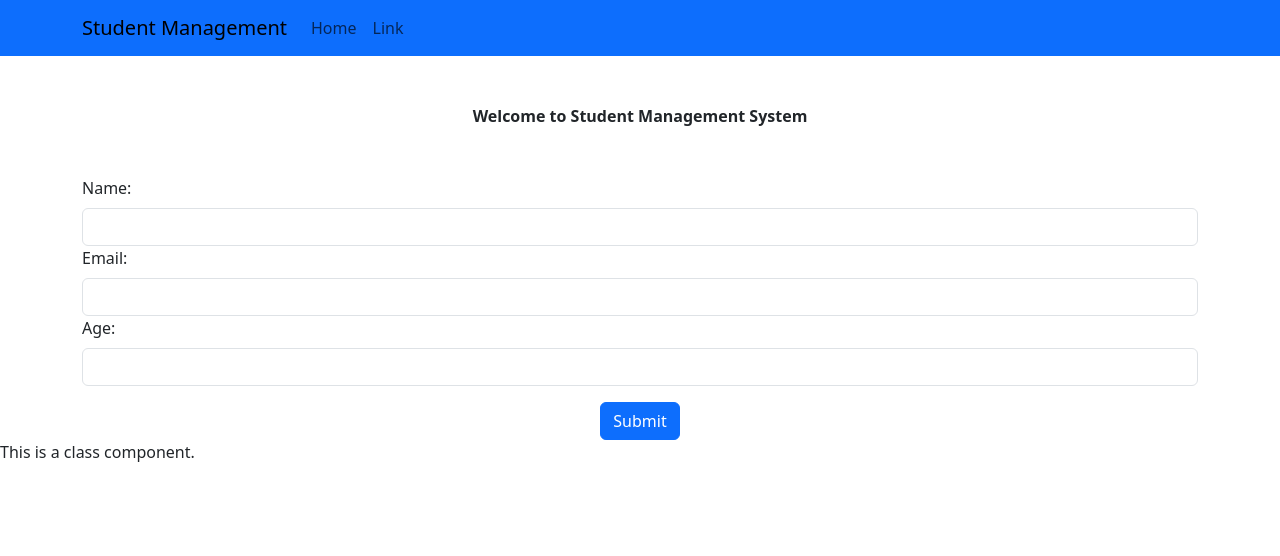
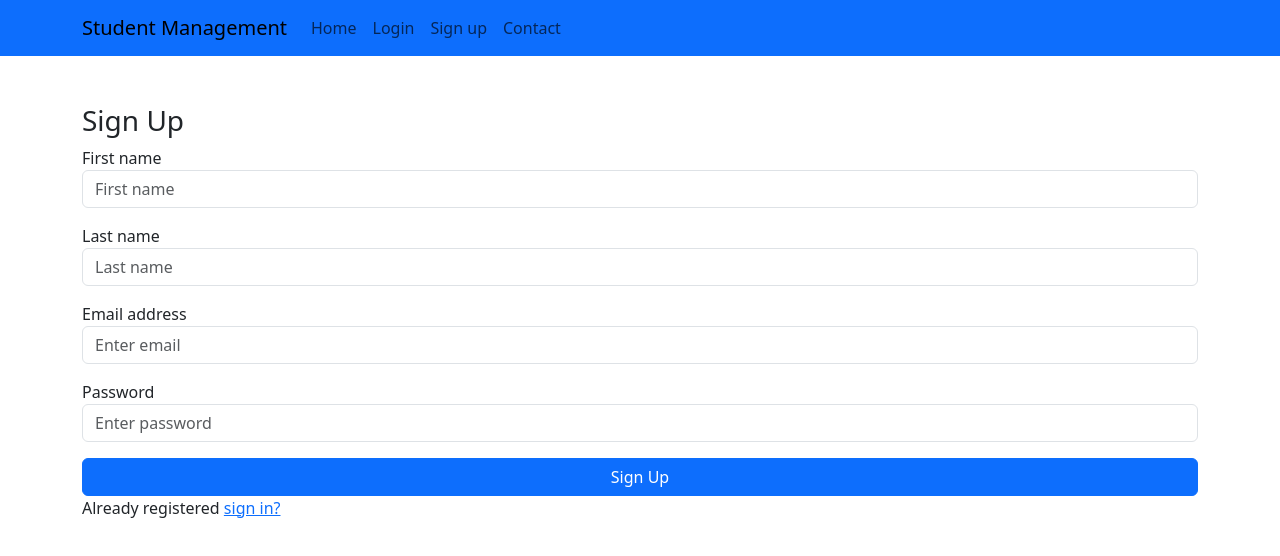
Before and after one commit to Pratikshasg17/React_Demo, a React (Create React App) app: page /signup in a window 1280 px wide. Shown: the top 556 px of the page. Built offline with nearby package versions, Linux system fonts and the light colour scheme.

Commit message:
updated code

```diff
--- a/package.json
+++ b/package.json
@@ -10,6 +10,7 @@
     "react": "^18.2.0",
     "react-bootstrap": "^2.8.0",
     "react-dom": "^18.2.0",
+    "react-router-dom": "^6.14.1",
     "react-scripts": "5.0.1",
     "web-vitals": "^2.1.4"
   },
--- a/src/app/App.js
+++ b/src/app/App.js
@@ -1,15 +1,26 @@
-import { Display, Log} from "../component/Add";
-import Navbar from "../component/Nav";
-import Profile from "../component/Profile";
+import React from "react";
+import { BrowserRouter, Routes, Route } from "react-router-dom";
+import { Login } from "../component/Login";
+import Header from "../component/Header";
+import Home from "../component/Home";
+import About from "../component/About";
+import Contact from "../component/Contact";
+import SignUp from "../component/Signup";
 import "./App.css";
 
 function App() {
   return (
     <>
-      <Navbar title="Student Management" />
-      <Display/>
-      <Log/>
-      <Profile/>
+      <BrowserRouter>
+        <Header />
+        <Routes>
+          <Route path="/" element={<Home />} />
+          <Route path="login" element={<Login />} />
+          <Route path="about" element={<About />} />
+          <Route path="contact" element={<Contact />} />
+          <Route path="signup" element={<SignUp />} />
+        </Routes>
+      </BrowserRouter>
     </>
   );
 }
--- /dev/null
+++ b/src/component/About.js
@@ -0,0 +1,11 @@
+import React, { Component } from "react";
+
+export default class About extends Component {
+  render() {
+    return (
+      <div>
+        <h1>Hello, I Am About Page</h1>
+      </div>
+    );
+  }
+}
--- a/src/component/Add.js
+++ /dev/null
@@ -1,40 +0,0 @@
-import React from "react";
-import Form from "react-bootstrap/Form";
-import Button from "react-bootstrap/Button";
-
-function Display() {
-  return (
-    <div className="container text-center mt-5">
-      <b>Welcome to Student Management System</b>
-    </div>
-  );
-}
-
-
-function Log() {
-  return (
-    <Form>
-      <div className="container mt-5">
-        <div class="mb-3 align-center"></div>
-        <Form.Group>
-          <Form.Label>Name:</Form.Label>
-          <Form.Control type="text" />
-        </Form.Group>
-        <Form.Group>
-          <Form.Label>Email:</Form.Label>
-          <Form.Control type="email" />
-        </Form.Group>
-        <Form.Group>
-          <Form.Label>Age:</Form.Label>
-          <Form.Control type="number" />
-        </Form.Group>
-        <div className="container text-center mt-3">
-          <Button variant="primary" type="submit">
-            Submit
-          </Button>
-        </div>
-      </div>
-    </Form>
-  );
-}
-export { Display, Log };
--- /dev/null
+++ b/src/component/Contact.js
@@ -0,0 +1,33 @@
+import React, { Component } from "react";
+import Form from "react-bootstrap/Form";
+import Button from "react-bootstrap/Button";
+
+export default class Contact extends Component {
+  render() {
+    return (
+      <>
+        <div className="container text-center mt-5">
+          <b>I Am Contact us page</b>
+        </div>
+        <Form>
+          <div className="container mt-5">
+            <div class="mb-3 align-center"></div>
+            <Form.Group>
+              <Form.Label>Email:</Form.Label>
+              <Form.Control type="email" />
+            </Form.Group>
+            <Form.Group>
+              <Form.Label>Your Query:</Form.Label>
+              <Form.Control type="text" />
+            </Form.Group>
+            <div className="container text-center mt-3">
+              <Button variant="primary" type="submit">
+                Submit
+              </Button>
+            </div>
+          </div>
+        </Form>
+      </>
+    );
+  }
+}
--- /dev/null
+++ b/src/component/Header.js
@@ -0,0 +1,23 @@
+import { Nav, Navbar, Container } from "react-bootstrap";
+
+function Header() {
+  return (
+    <div class="topnav">
+      <Navbar bg="primary" expand="md">
+        <Container>
+          <Navbar.Brand href="/">Student Management</Navbar.Brand>
+          <Navbar.Toggle aria-controls="basic-navbar-nav" />
+          <Navbar.Collapse id="basic-navbar-nav">
+            <Nav className="me-auto">
+              <Nav.Link href="/">Home</Nav.Link>
+              <Nav.Link href="/login">Login</Nav.Link>
+              <Nav.Link href="/signup">Sign up</Nav.Link>
+              <Nav.Link href="/contact">Contact</Nav.Link>
+            </Nav>
+          </Navbar.Collapse>
+        </Container>
+      </Navbar>
+    </div>
+  );
+}
+export default Header;
--- /dev/null
+++ b/src/component/Home.js
@@ -0,0 +1,13 @@
+import React, { Component } from "react";
+import img1 from "../images/student.jpg";
+
+export default class Home extends Component {
+  render() {
+    return (
+      <div>
+        <h1>Welcome to Home Page</h1>
+        <img src={img1} alt="cat" width="1200" height="500" />
+      </div>
+    );
+  }
+}
--- /dev/null
+++ b/src/component/Login.js
@@ -0,0 +1,33 @@
+import React from "react";
+import Form from "react-bootstrap/Form";
+import Button from "react-bootstrap/Button";
+
+function Login() {
+  return (
+    <>
+      <div className="container text-center mt-5">
+        <b>Student Login System</b>
+      </div>
+
+      <Form>
+        <div className="container mt-5">
+          <div class="mb-3 align-center"></div>
+          <Form.Group>
+            <Form.Label>Email:</Form.Label>
+            <Form.Control type="email" />
+          </Form.Group>
+          <Form.Group>
+            <Form.Label>Password:</Form.Label>
+            <Form.Control type="password" />
+          </Form.Group>
+          <div className="container text-center mt-3">
+            <Button variant="primary" type="submit">
+              Submit
+            </Button>
+          </div>
+        </div>
+      </Form>
+    </>
+  );
+}
+export { Login };
--- a/src/component/Nav.js
+++ /dev/null
@@ -1,18 +0,0 @@
-import {Nav, Navbar, Container} from 'react-bootstrap';
-function Nav1(props) {
-  return (
-    <Navbar bg="primary" expand="md">
-    <Container>
-      <Navbar.Brand href="/">{props.title}</Navbar.Brand>
-      <Navbar.Toggle aria-controls="basic-navbar-nav" />
-      <Navbar.Collapse id="basic-navbar-nav">
-        <Nav className="me-auto">
-          <Nav.Link href="/">Home</Nav.Link>
-          <Nav.Link href="/">Link</Nav.Link>
-        </Nav>
-      </Navbar.Collapse>
-    </Container>
-  </Navbar>
-  );
-}
-export default Nav1;
--- /dev/null
+++ b/src/component/Signup.js
@@ -0,0 +1,53 @@
+import React, { Component } from "react";
+
+export default class SignUp extends Component {
+  render() {
+    return (
+      <div className="container  mt-5">
+        <form>
+          <h3>Sign Up</h3>
+          <div className="mb-3">
+            <label>First name</label>
+            <input
+              type="text"
+              className="form-control"
+              placeholder="First name"
+            />
+          </div>
+          <div className="mb-3">
+            <label>Last name</label>
+            <input
+              type="text"
+              className="form-control"
+              placeholder="Last name"
+            />
+          </div>
+          <div className="mb-3">
+            <label>Email address</label>
+            <input
+              type="email"
+              className="form-control"
+              placeholder="Enter email"
+            />
+          </div>
+          <div className="mb-3">
+            <label>Password</label>
+            <input
+              type="password"
+              className="form-control"
+              placeholder="Enter password"
+            />
+          </div>
+          <div className="d-grid">
+            <button type="submit" className="btn btn-primary">
+              Sign Up
+            </button>
+          </div>
+          <p className="forgot-password text-right">
+            Already registered <a href="/login">sign in?</a>
+          </p>
+        </form>
+      </div>
+    );
+  }
+}
--- a/src/index.js
+++ b/src/index.js
@@ -4,6 +4,7 @@ import "./index.css";
 import App from "./app/App";
 // App from 'C:\Users\Admin\Desktop\React_Demo\test\src\app\App.js'
 import reportWebVitals from "./reportWebVitals";
+
 
 const root = ReactDOM.createRoot(document.getElementById("root"));
 root.render(
```
Also changed, not shown: src/component/Profile.js (+2 -6 lines), src/images/student.jpg (added), 1 other file (tests, documents, lock files or other folders).
